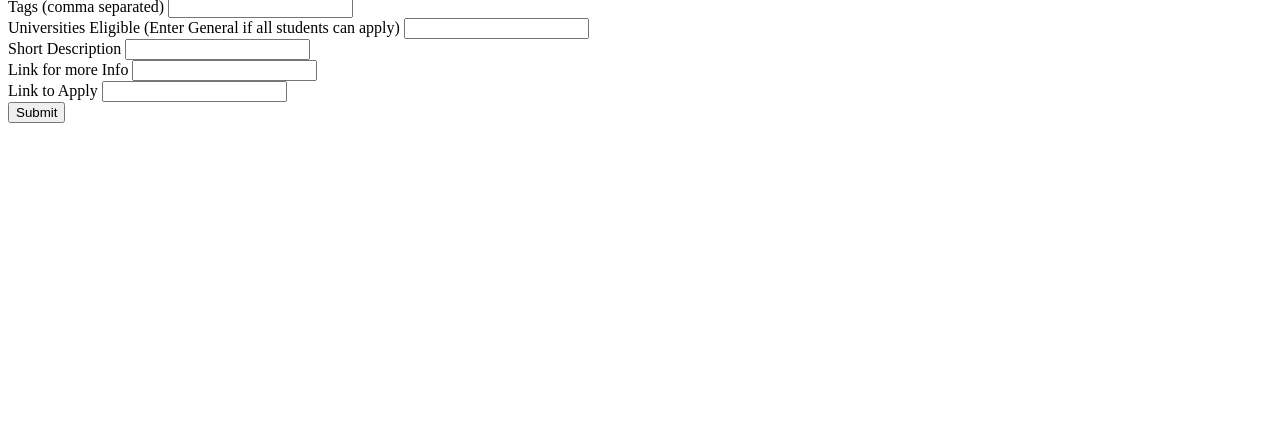
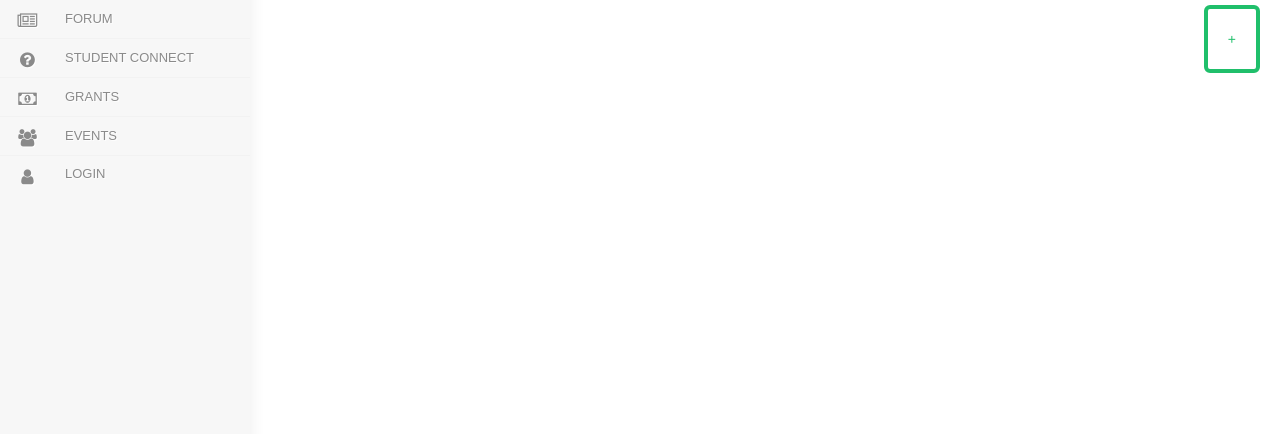
Before and after one commit to khushic/hoohacks-21, a Django app: page /events/ in a window 1280 px wide. Shown: the part 74-508 px from the top of the page. Run offline with Django 3.2, Linux system fonts and the light colour scheme; data that the repository does not hold is empty; some libraries are stand-ins or nearby versions; some web fonts are replaced.

Commit message:
HTML files/css all setup (basic)

```diff
--- a/unisustain/events/templates/events/all_events.html
+++ b/unisustain/events/templates/events/all_events.html
@@ -1,12 +1,18 @@
-{% for event in all_events %}
-    <a href="{% url 'events:view_events' event.fundID %}">{{event.fundname}}</a>
-    <p>{{event.sponsor}}</p>
-    <p>{{event.tags}}</p>
-    <p>{{event.school}}</p>
-    <p>{{event.applink}}</p>
-    <br>
-{% endfor %}
+{% extends 'main/base.html'%}
 
+{% block content %}
+<div class="topnav">
+	 <p>Events</p>
+</div>
+
+<div id="myModal" class="modal fade">
+	<div class="modal-dialog modal-login">
+		<div class="modal-content">
+			<div class="modal-header">
+				<h4 class="modal-title">Events Entry</h4>
+                <button type="button" class="close" data-dismiss="modal" aria-hidden="true">&times;</button>
+			</div>
+			<div class="modal-body">
         <form method="POST" action="/events/new_event/" class="form-group">
           {% csrf_token %}
           <label for="event_name">Event Title</label>
@@ -27,3 +33,26 @@
           <input type="text" class="form-control" name="apply" id="apply" /><br/>
           <button type="submit" class="btn btn-success">Submit</button>
         </form>
+			</div>
+		</div>
+	</div>
+</div>
+
+<div class="row">
+<div class="stick-to-right" align="center"><a class="example_d" href="#myModal" data-toggle="modal" >+</a></div>
+{% for question in all_questions %}
+<div class="column">
+  <div class="card">
+    <a href="{% url 'events:view_events' event.fundID %}">{{event.fundname}}</a>
+    <p>{{event.sponsor}}</p>
+    <p>{{event.tags}}</p>
+    <p>{{event.school}}</p>
+    <p>{{event.applink}}</p>
+    <br>
+  </div>
+</div>
+{% endfor %}
+</div>
+
+
+{% endblock %}
--- a/unisustain/main/templates/main/base.html
+++ b/unisustain/main/templates/main/base.html
@@ -44,9 +44,9 @@
 
 
 <li>
-<a href="">
+<a href="/student-connect">
 <i class="fa fa-question-circle fa-lg"></i>
-<span class="nav-text">Q&A</span>
+<span class="nav-text">Student Connect</span>
 </a>
 </li>
 <li>
@@ -60,7 +60,7 @@
 </li>
 
 <li>
-	<a href="">
+	<a href="/events">
 	<i class="fa fa-group fa-lg"></i>
 	<span class="nav-text">Events</span>
 	</a>
```
Also changed, not shown: unisustain/connect/templates/connect/all_posts.html (+34 -11 lines), unisustain/grants/templates/grants/all_grants.html (+39 -8 lines). Lines whose indentation alone changed are shown as unchanged.
